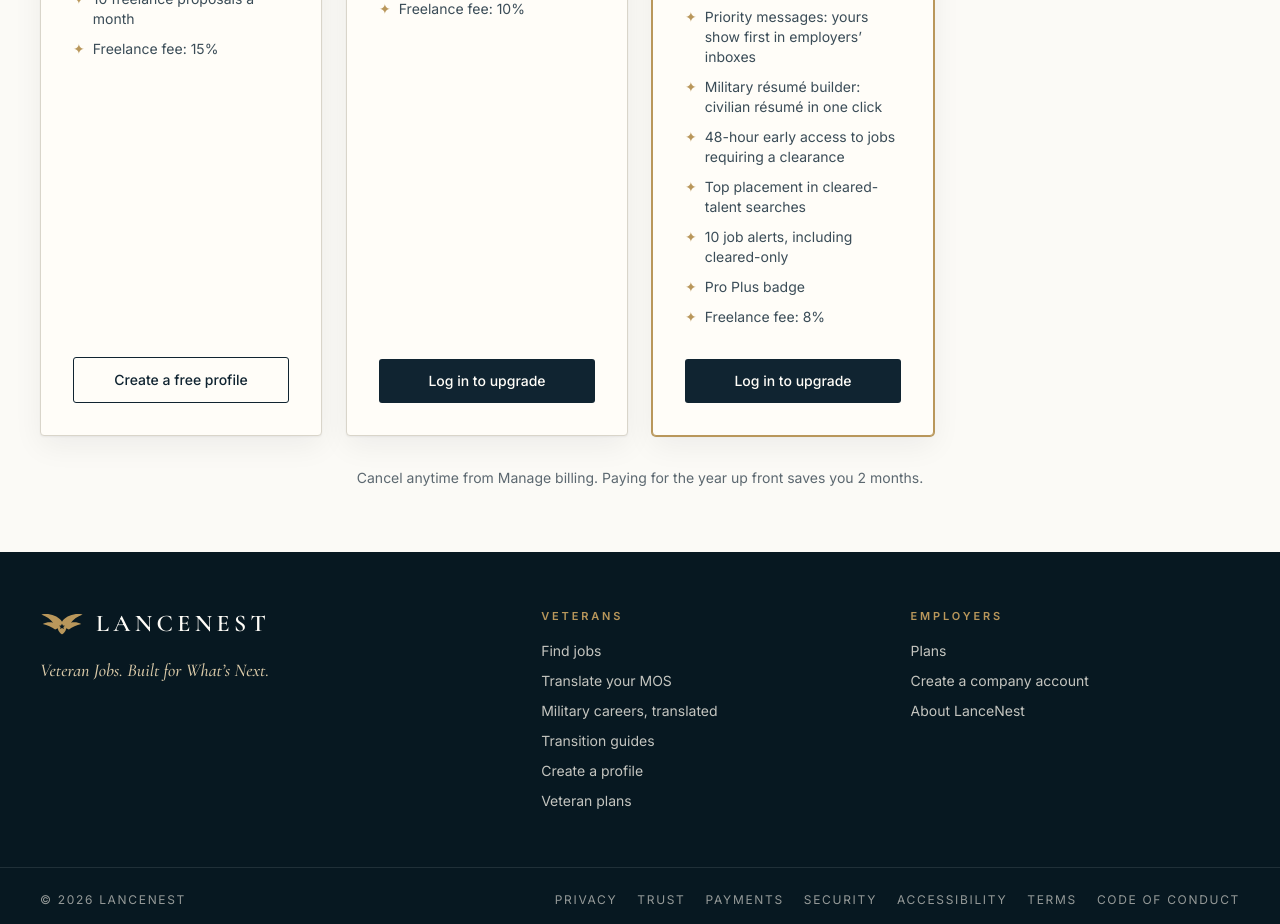
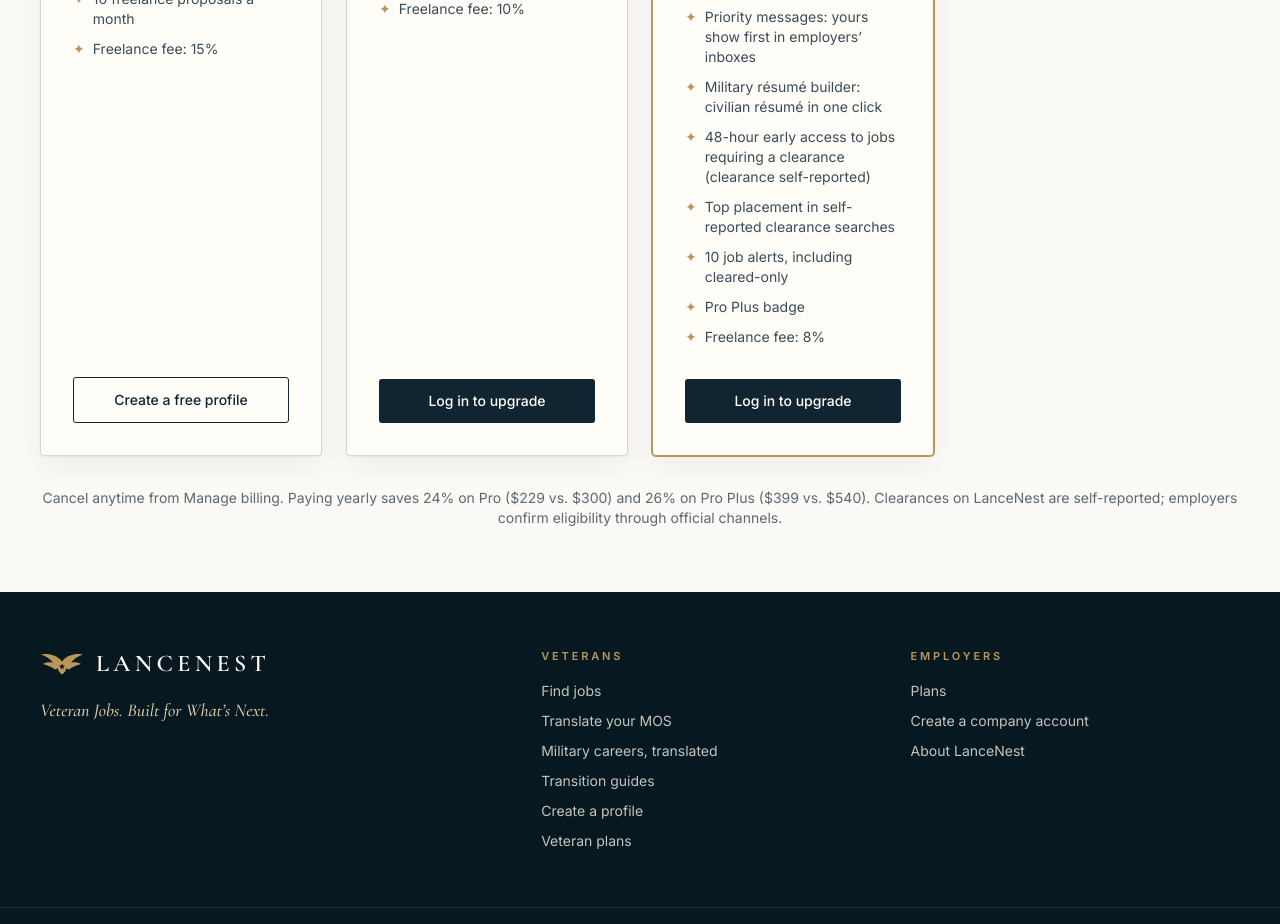
Before and after one commit to trentasbury/lancenest, a Next.js app: page /plans in a window 1280 px wide. Shown: the part 920-1844 px from the top of the page. Built offline with nearby package versions, Linux system fonts and the light colour scheme; no server answers.

Commit message:
SEO: robots no longer blocks /employers (disallow /employer/ only); plans page: accurate yearly savings (24%/26%) and self-reported clearance wording; Terms: self-service account deletion

```diff
--- a/src/app/plans/page.tsx
+++ b/src/app/plans/page.tsx
@@ -16,7 +16,7 @@ const PLANS = [
     features: ['Everything in Free', 'See exactly who viewed your profile', 'Applicant insights: how you compare on every job', 'Daily job alerts by email (3)', 'Unlimited freelance proposals', 'Pro badge on your profile', 'Freelance fee: 10%'] },
   { id: 'veteran_pro_plus' as const, key: 'pro_plus', name: 'Pro Plus', price: '$45', note: 'per month · or $399/year paid up front (save 26%)', month: 'veteran_pro_plus_month', year: 'veteran_pro_plus_year', featured: true,
     features: ['Everything in Pro', 'Featured applicant — you appear first in employers’ applicant lists', 'Profile boost twice a month — featured at the top of employer searches for 7 days',
-      'Priority placement in employer candidate search', 'Priority messages: yours show first in employers’ inboxes', 'Military résumé builder: civilian résumé in one click', '48-hour early access to jobs requiring a clearance', 'Top placement in cleared-talent searches', '10 job alerts, including cleared-only', 'Pro Plus badge', 'Freelance fee: 8%'] },
+      'Priority placement in employer candidate search', 'Priority messages: yours show first in employers’ inboxes', 'Military résumé builder: civilian résumé in one click', '48-hour early access to jobs requiring a clearance (clearance self-reported)', 'Top placement in self-reported clearance searches', '10 job alerts, including cleared-only', 'Pro Plus badge', 'Freelance fee: 8%'] },
 ];
 
 export default async function PlansPage() {
@@ -67,7 +67,7 @@ export default async function PlansPage() {
                   ) : (
                     <div className="space-y-2">
                       <form action="/api/billing/checkout" method="post"><input type="hidden" name="product" value={plan.month} /><button className={`btn w-full ${plan.featured ? 'btn-primary' : 'btn-outline'}`}>{currentPlan !== 'free' ? 'Switch' : 'Upgrade'} · {plan.price}/mo</button></form>
-                      <form action="/api/billing/checkout" method="post"><input type="hidden" name="product" value={plan.year} /><button className="w-full text-center text-xs text-navy underline decoration-brass underline-offset-4">or pay yearly — 2 months free</button></form>
+                      <form action="/api/billing/checkout" method="post"><input type="hidden" name="product" value={plan.year} /><button className="w-full text-center text-xs text-navy underline decoration-brass underline-offset-4">or pay yearly and save 24–26%</button></form>
                     </div>
                   )}
                 </div>
@@ -75,7 +75,7 @@ export default async function PlansPage() {
             );
           })}
         </div>
-        <p className="mt-8 text-center text-sm text-muted">Cancel anytime from Manage billing. Paying for the year up front saves you 2 months.</p>
+        <p className="mt-8 text-center text-sm text-muted">Cancel anytime from Manage billing. Paying yearly saves 24% on Pro ($229 vs. $300) and 26% on Pro Plus ($399 vs. $540). Clearances on LanceNest are self-reported; employers confirm eligibility through official channels.</p>
       </div>
     </>
   );
--- a/src/app/robots.ts
+++ b/src/app/robots.ts
@@ -3,7 +3,7 @@ import type { MetadataRoute } from 'next';
 const SITE = (process.env.NEXT_PUBLIC_SITE_URL ?? 'https://lancenest.com').replace(/\/$/, '');
 export default function robots(): MetadataRoute.Robots {
   return {
-    rules: [{ userAgent: '*', allow: '/', disallow: ['/dashboard', '/admin', '/employer', '/messages', '/settings', '/api', '/network', '/people', '/freelance', '/jobs', '/transition', '/training', '/notifications', '/veterans'] }],
+    rules: [{ userAgent: '*', allow: '/', disallow: ['/dashboard', '/admin', '/employer/', '/messages', '/settings', '/api', '/network', '/people', '/freelance', '/jobs', '/transition', '/training', '/notifications', '/veterans'] }],
     sitemap: `${SITE}/sitemap.xml`,
   };
 }
--- a/src/app/terms/page.tsx
+++ b/src/app/terms/page.tsx
@@ -76,7 +76,7 @@ export default function TermsPage() {
       </section>
       <section>
         <h2>Ending your use</h2>
-        <p>You may close your account at any time by contacting us. We may suspend or end access for violations of these Terms or to protect members and the service.</p>
+        <p>You may delete your account at any time in Account settings, or ask us to by email. We may suspend or end access for violations of these Terms or to protect members and the service.</p>
       </section>
       <section>
         <h2>Changes, law, and contact</h2>
```
